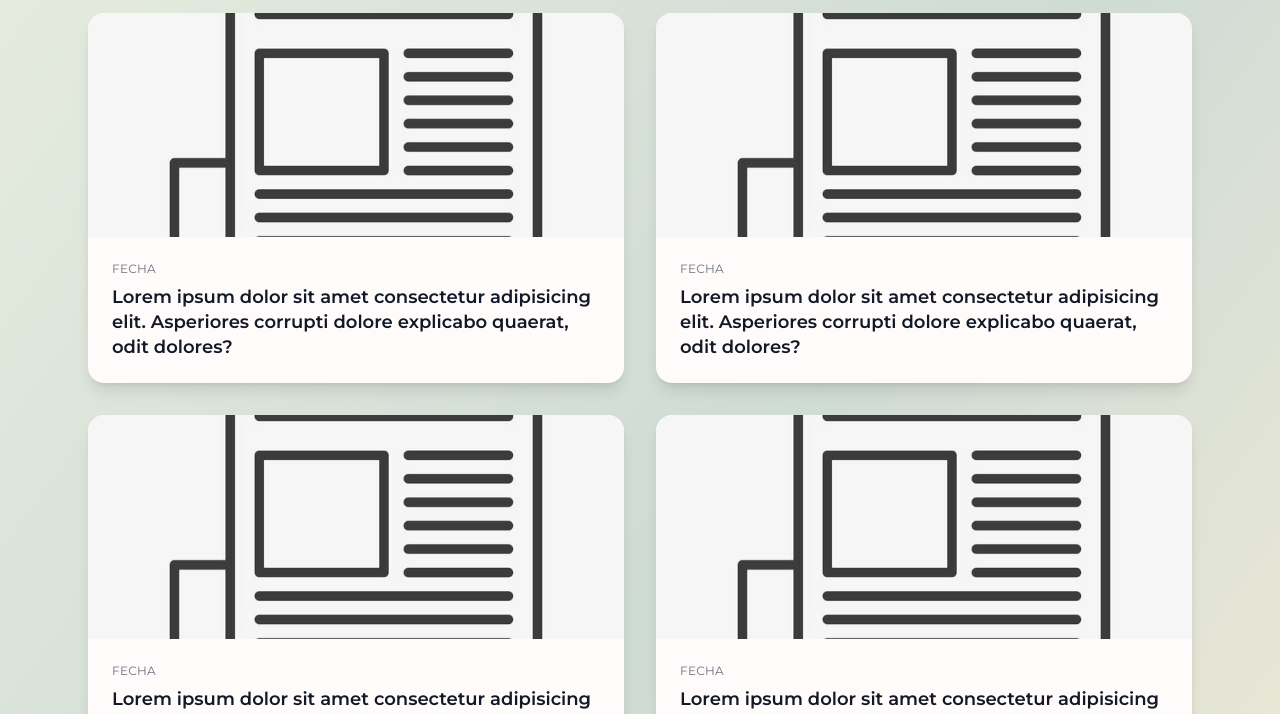
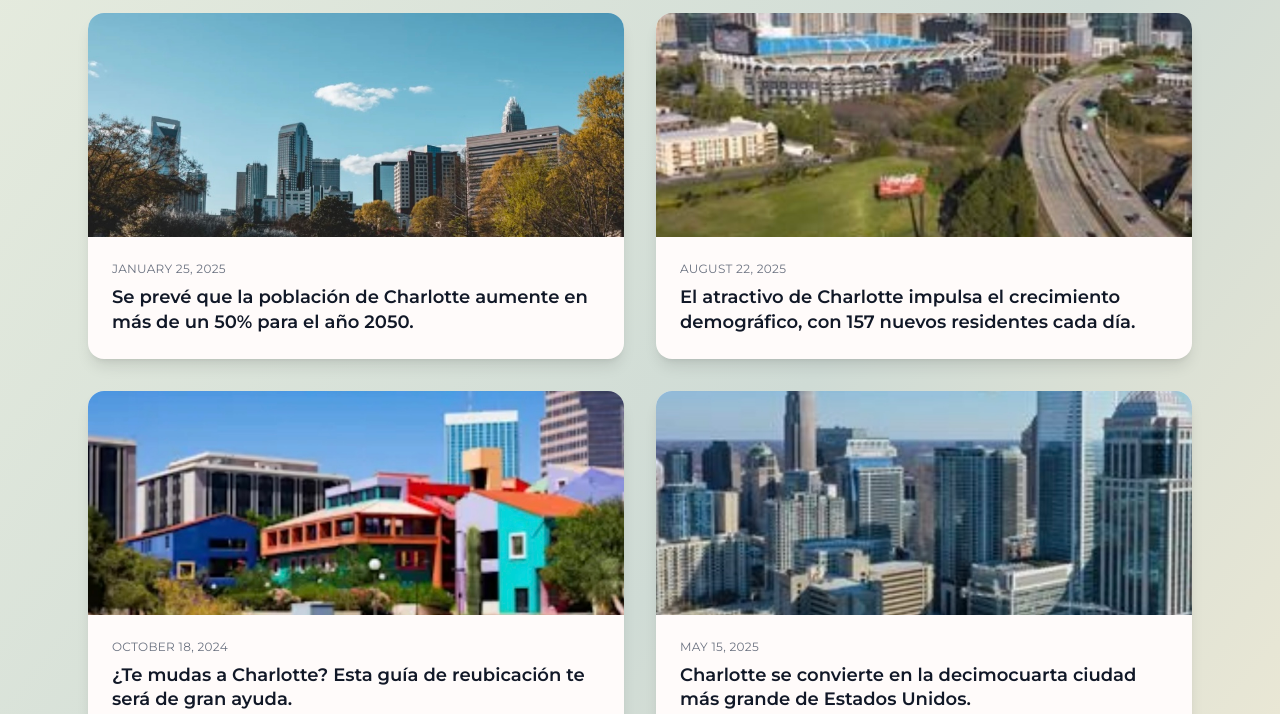
Before and after one commit to HoushAbbasz/Hope-Hacks-filtered-, a plain HTML site: page frontend/pages/newsletterES.html in a window 1280 px wide. Shown: the part 234-948 px from the top of the page. Drawn offline with nearby package versions, Linux system fonts and the light colour scheme; no server answers.

Commit message:
spanish newsletter

```diff
--- a/frontend/pages/newsletterES.html
+++ b/frontend/pages/newsletterES.html
@@ -61,16 +61,17 @@
     </header>
 
 <section class="max-w-6xl mx-auto px-6 py-12">
-    <h1 class="pb-8 text-3xl md:text-4xl font-bold mb-4">ÚLTIMAS NOTICIAS</h1>
+    <h1 class="pb-8 text-3xl md:text-4xl font-bold mb-4">ÚLTIMAS NOTICIAS
+</h1>
   <div class="grid gap-8 sm:grid-cols-2 lg:grid-cols-2">
 
     <!-- Card 1 -->
     <article class="group rounded-2xl overflow-hidden bg-[#fffbfa] shadow-lg hover:shadow-2xl transition">
       <div class="overflow-hidden">
-        <a href="">
+        <a href="https://www.axios.com/local/charlotte/2025/01/23/charlotte-population-growth-2050">
           <img
-          src="../Assets/images/news/img.jpg"
-          alt="newspaper icon"
+          src="../Assets/images/news/img1.jpg"
+          alt="Charlotte Skyline"
           class="w-full h-56 object-cover group-hover:scale-105 transition duration-300"
           >
         </a>
@@ -79,11 +80,11 @@
 
       <div class="p-6">
         <p class="text-xs uppercase tracking-wide text-gray-500 mb-2">
-          Fecha
+          January 25, 2025
         </p>
 
         <h1 class="text-lg font-semibold leading-snug text-gray-900 group-hover:underline transition">
-          Lorem ipsum dolor sit amet consectetur adipisicing elit. Asperiores corrupti dolore explicabo quaerat, odit dolores?
+          Se prevé que la población de Charlotte aumente en más de un 50% para el año 2050.
         </h1>
       </div>
     </article>
@@ -91,10 +92,10 @@
     <!-- Card 2 -->
     <article class="group rounded-2xl overflow-hidden bg-[#fffbfa] shadow-lg hover:shadow-2xl transition">
       <div class="overflow-hidden">
-        <a href="">
+        <a href="https://www.wsoctv.com/news/local/charlottes-appeal-drives-population-growth-with-157-new-residents-daily/WPYLE4LD6VD35F52H2USLLJC2I/">
           <img
-          src="../Assets/images/news/img.jpg"
-          alt="newspaper icon"
+          src="../Assets/images/news/img2.jpg"
+          alt="Charlotte Skyline"
           class="w-full h-56 object-cover group-hover:scale-105 transition duration-300"
           >
         </a>
@@ -103,22 +104,21 @@
 
       <div class="p-6">
         <p class="text-xs uppercase tracking-wide text-gray-500 mb-2">
-          Fecha
+          August 22, 2025
         </p>
 
         <h1 class="text-lg font-semibold leading-snug text-gray-900 group-hover:underline transition">
-          Lorem ipsum dolor sit amet consectetur adipisicing elit. Asperiores corrupti dolore explicabo quaerat, odit dolores?
-        </h1>
+          El atractivo de Charlotte impulsa el crecimiento demográfico, con 157 nuevos residentes cada día.        </h1>
       </div>
     </article>
 
     <!-- Card 3 -->
     <article class="group rounded-2xl overflow-hidden bg-[#fffbfa] shadow-lg hover:shadow-2xl transition">
       <div class="overflow-hidden">
-        <a href="">
+        <a href="https://www.newhomesource.com/learn/charlotte-relocation-guide/">
           <img
-          src="../Assets/images/news/img.jpg"
-          alt="newspaper icon"
+          src="../Assets/images/news/img3.jpg"
+          alt="colorful buildings"
           class="w-full h-56 object-cover group-hover:scale-105 transition duration-300"
           >
         </a>
@@ -127,11 +127,11 @@
 
       <div class="p-6">
         <p class="text-xs uppercase tracking-wide text-gray-500 mb-2">
-          Fecha
+          October 18, 2024
         </p>
 
         <h1 class="text-lg font-semibold leading-snug text-gray-900 group-hover:underline transition">
-          Lorem ipsum dolor sit amet consectetur adipisicing elit. Asperiores corrupti dolore explicabo quaerat, odit dolores?
+          ¿Te mudas a Charlotte? Esta guía de reubicación te será de gran ayuda.
         </h1>
       </div>
     </article>
@@ -139,10 +139,10 @@
     <!-- Card 4 -->
     <article class="group rounded-2xl overflow-hidden bg-[#fffbfa] shadow-lg hover:shadow-2xl transition">
       <div class="overflow-hidden">
-        <a href="">
+        <a href="https://www.wcnc.com/article/news/local/charlotte-becomes-14th-largest-city/275-7e787b68-b7aa-4562-9e40-3a7cfb140ad4">
           <img
-          src="../Assets/images/news/img.jpg"
-          alt="newspaper icon"
+          src="../Assets/images/news/img4.jpg"
+          alt="Charlotte Skyline"
           class="w-full h-56 object-cover group-hover:scale-105 transition duration-300"
           >
         </a>
@@ -151,15 +151,16 @@
 
       <div class="p-6">
         <p class="text-xs uppercase tracking-wide text-gray-500 mb-2">
-          Fecha
+          May 15, 2025
         </p>
 
         <h1 class="text-lg font-semibold leading-snug text-gray-900 group-hover:underline transition">
-          Lorem ipsum dolor sit amet consectetur adipisicing elit. Asperiores corrupti dolore explicabo quaerat, odit dolores?
+          Charlotte se convierte en la decimocuarta ciudad más grande de Estados Unidos.
         </h1>
       </div>
     </article>
 </section>
+
 
     <div class="w-full max-w-xl rounded-xl p-10 backdrop-blur-sm bg-[#fdf0d5] drop-shadow-2xl mb-12">
 
```
